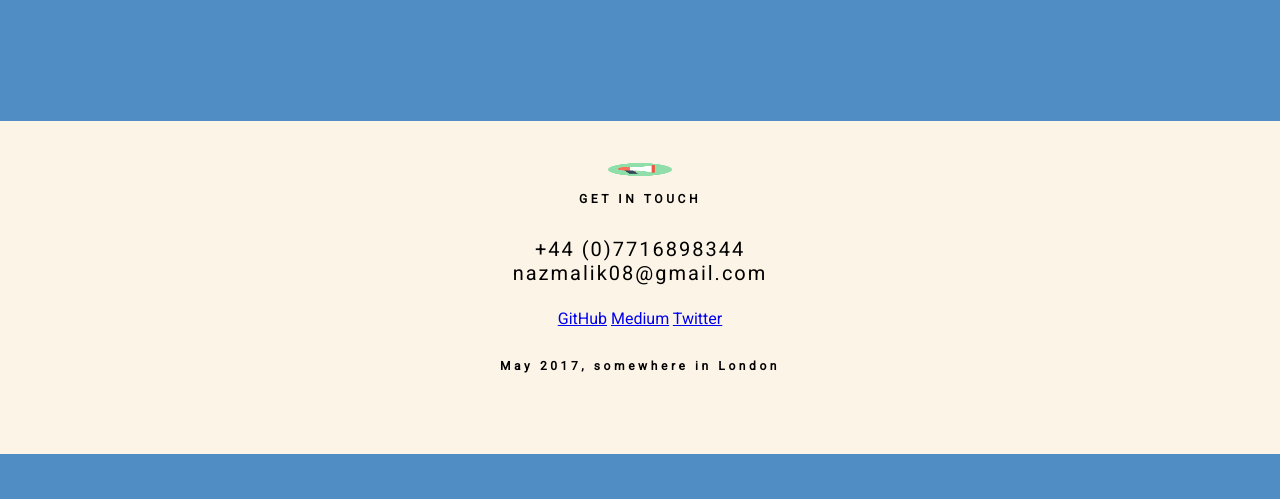
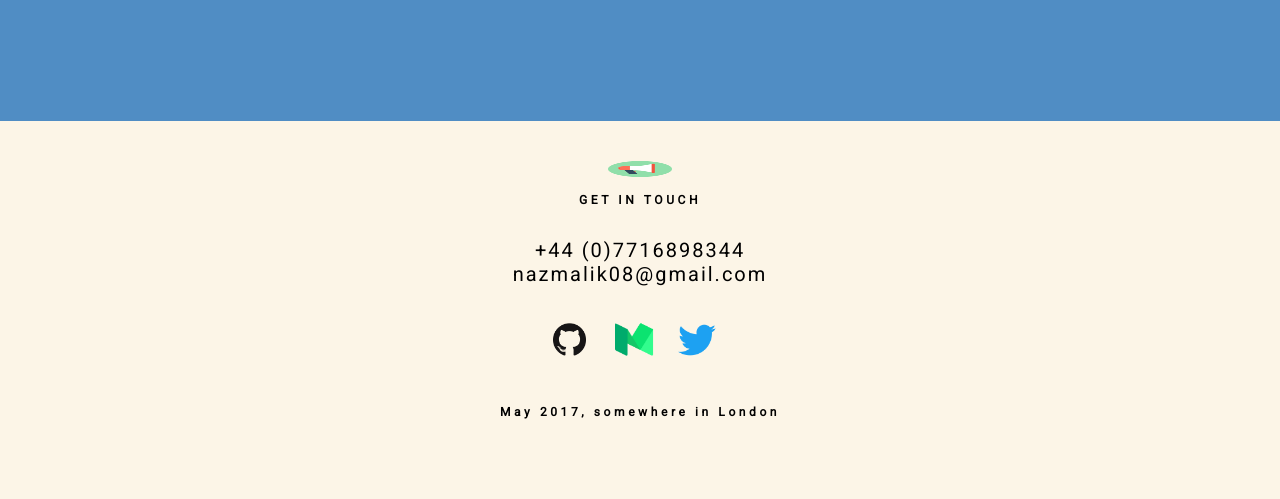
Before and after one commit to nazwhale/nazwhale.com, a PHP site: page / in a window 1280 px wide. Shown: the part 587-1086 px from the top of the page. Before the commit the page ends 1041 px from the top, so only its background shows below. Run offline with PHP 8.4, Linux system fonts and the light colour scheme.

Commit message:
Add external site icons

```diff
--- a/index.html
+++ b/index.html
@@ -26,9 +26,12 @@
       <p class='small-heading'>GET IN TOUCH</p></br>
       <a class='contact'>+44 (0)7716898344</br></a>
       <a class='contact'>nazmalik08@gmail.com</br></br></a>
-      <a class='links' href="http://www.github.com/nazwhale/" target="_blank">GitHub</a>
-      <a href="http://www.medium.com/@nazwhale/" target="_blank">Medium</a>
-      <a href="http://www.twitter.com/nazwhale" target="_blank">Twitter</a></br></br>
+      <a href="http://www.github.com/nazwhale/" target="_blank"><img
+      class="icon" id='github-icon' src='images/GitHub.png' alt='GitHub'></a>
+      <a href="http://www.medium.com/@nazwhale/" target="_blank"><img
+      class='icon' id='medium-icon' src='images/Medium.png' alt='Medium'></a>
+      <a href="http://www.twitter.com/nazwhale" target="_blank"><img
+      class="icon" id='twitter-icon' src='images/Twitter.png' alt='Twitter'></a></br></br>
       <p class='small-heading'>May 2017, somewhere in London</p>
     </footer>
   </div>
--- a/style.css
+++ b/style.css
@@ -16,10 +16,10 @@ header {
 main {
   background: #508dc4;
   flex: 1;
-  font-size: 300px;
 }
 .content {
   margin: 120px;
+  font-size: 300px;
 }
 #job {
   font-size: 14px;
@@ -60,3 +60,11 @@ footer {
   padding-top: 1.5%;
   padding-bottom: 10%;
 }
+.icon {
+  height: 60px;
+}
+#github-icon {
+  height: 33px;
+  padding-bottom: 14px;
+  padding-right: 14px;
+}
```
Also changed, not shown: images/GitHub.png (added), images/Medium.png (added), images/Twitter.png (added).
